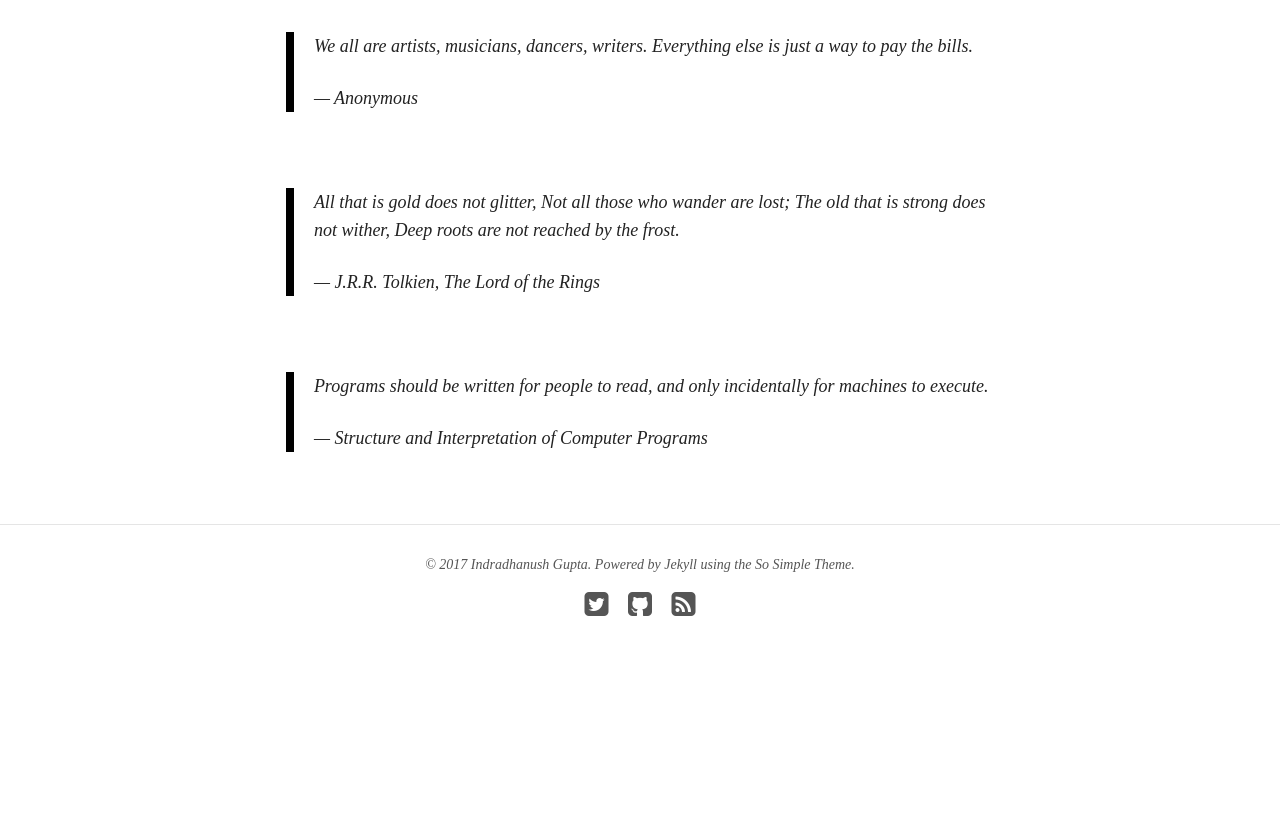
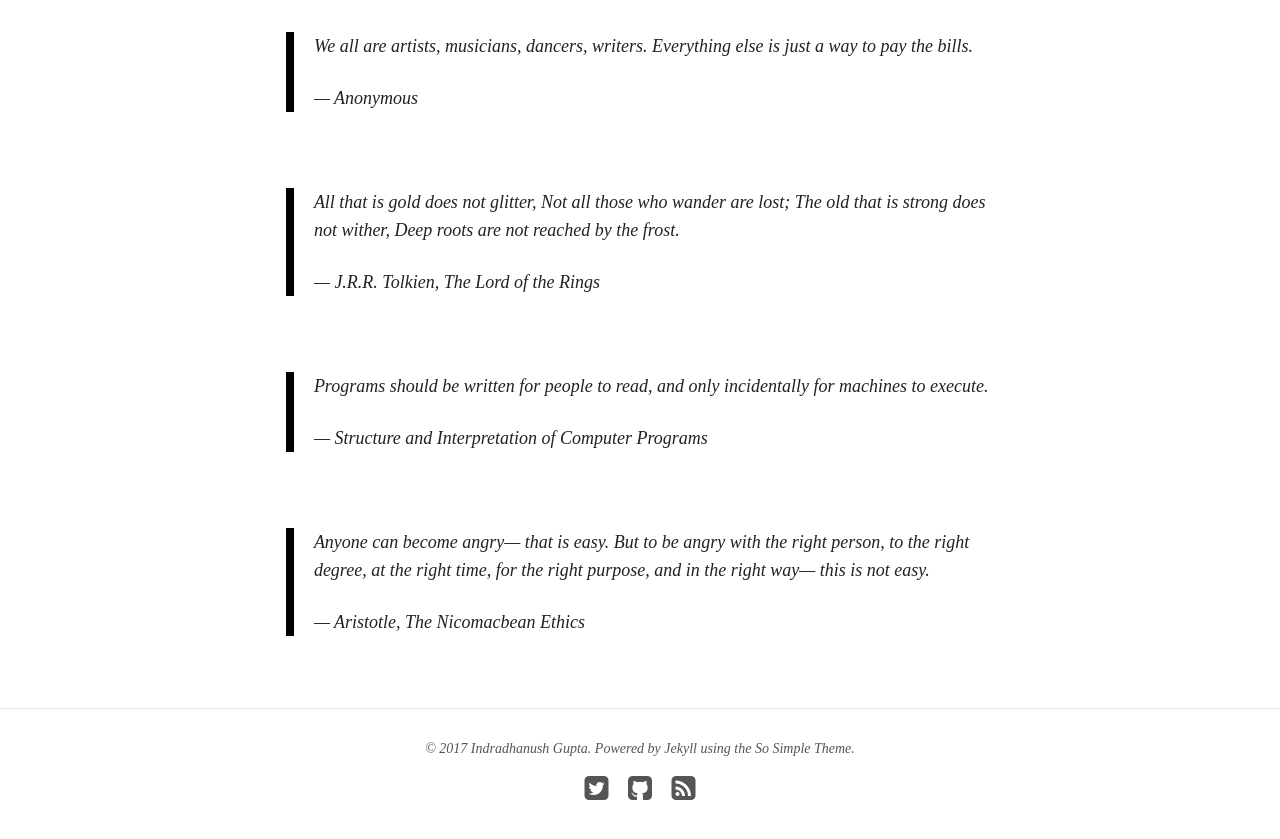
Before and after one commit to indradhanush/indradhanush.github.io, a Jekyll site: the page built from quotes/index.md, in a window 1280 px wide and 900 px high, scrolled down 1228 px. Shown: the top 839 px of the window. Built offline with Jekyll 4.4.1, drawn with Linux system fonts in a browser that asks for light colours; nearby versions of some CDN libraries; before the commit the page ends 1944 px from its top, so only the background shows below that.

Commit message:
Add aristotle's challenge to quotes. And update description of index.

```diff
--- a/index.html
+++ b/index.html
@@ -1,7 +1,7 @@
 ---
 layout: page
 title: tail -f&thinsp; posts.out
-excerpt: "A list of all posts."
+excerpt: "A list of all posts across various categories."
 search_omit: true
 ---
 
--- a/quotes/index.md
+++ b/quotes/index.md
@@ -47,3 +47,12 @@ This is a collection of quotes that I've stumbled upon the internet and in books
 > Programs should be written for people to read, and only incidentally for machines to execute.
 >
 > --- Structure and Interpretation of Computer Programs
+
+
+<br/>
+
+> Anyone can become angry--- that is easy. But to be angry with the
+> right person, to the right degree, at the right time, for the right
+> purpose, and in the right way--- this is not easy.
+>
+> --- Aristotle, The Nicomacbean Ethics
```
